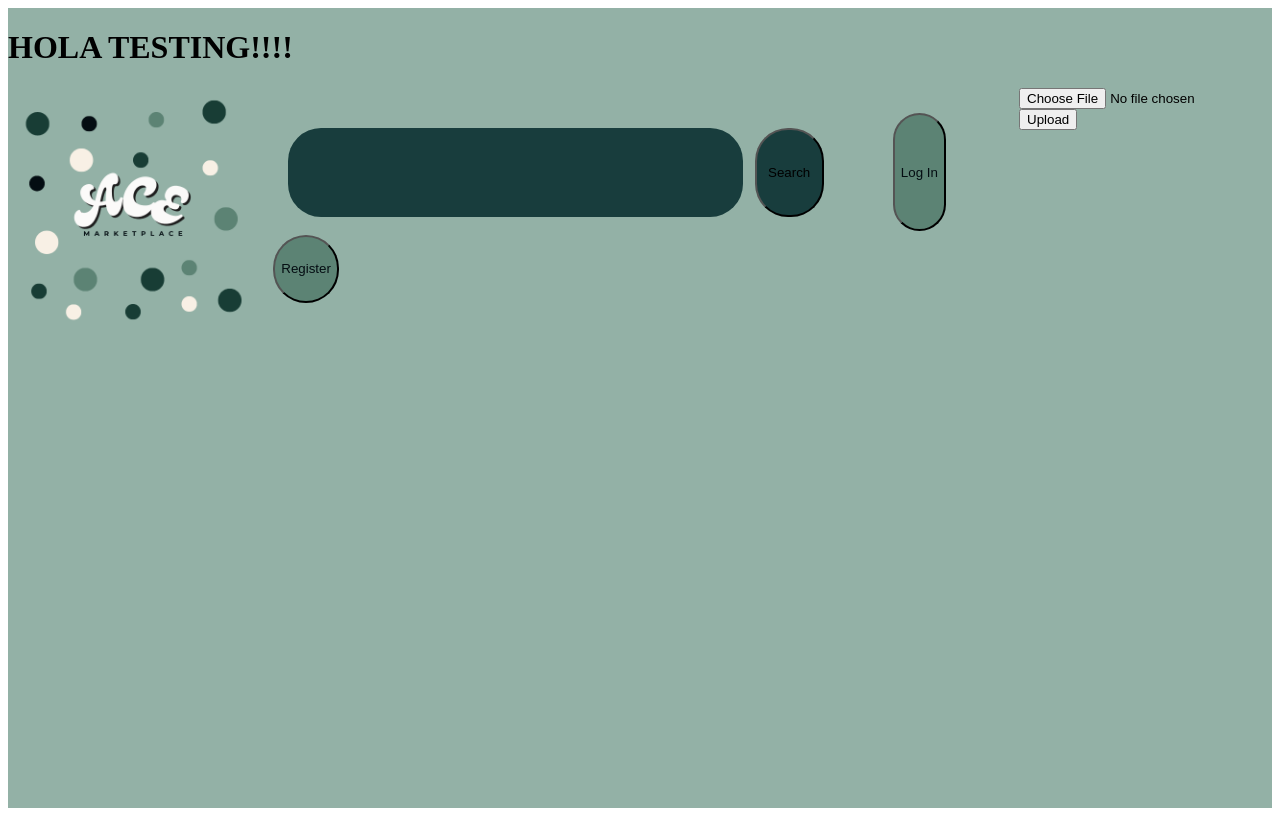
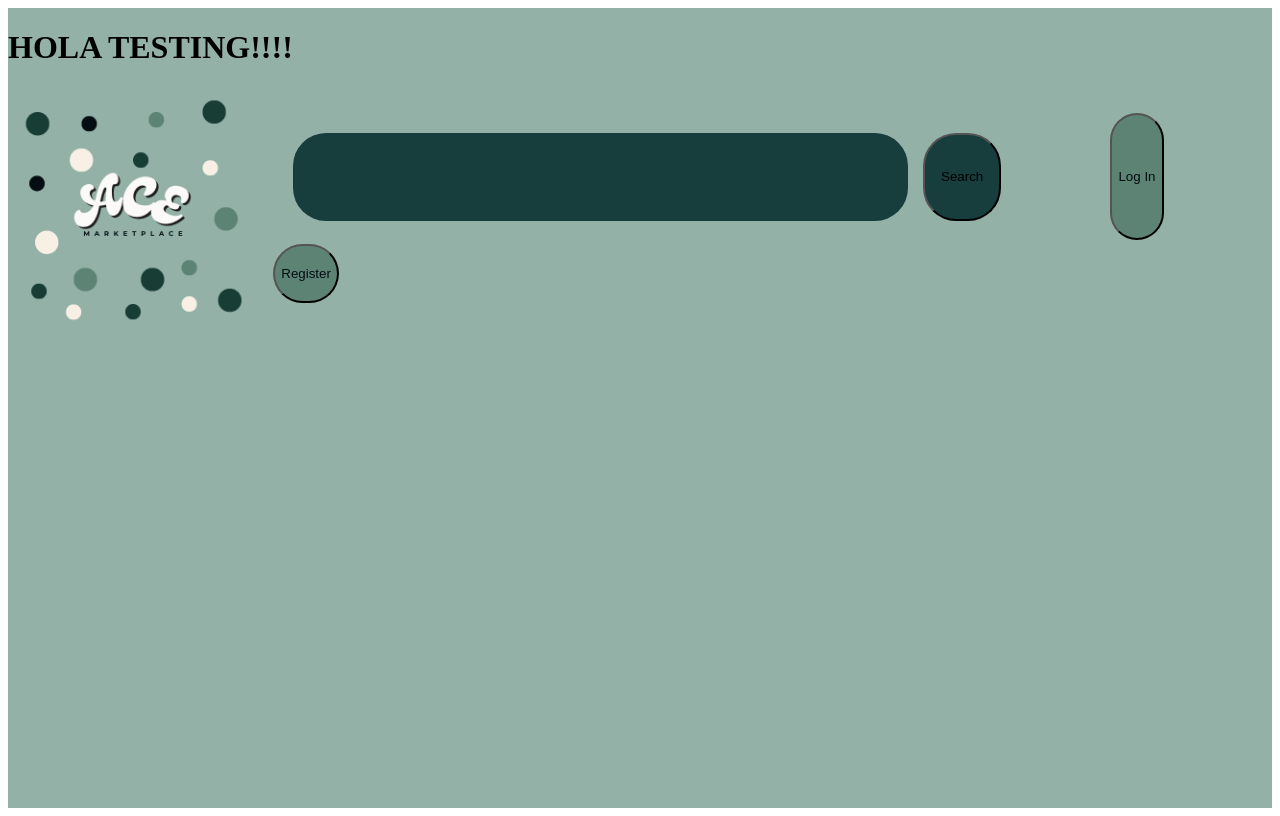
Before and after one commit to easymahaffey/ACEmarketplace, a React (Create React App) app in the folder client/: page / in a window 1280 px wide. Built offline with nearby package versions, Linux system fonts and the light colour scheme; no server answers; the HTML template or start-up script is replaced by a standard one.

Commit message:
morning update_B 09_19_23

```diff
--- a/client/package.json
+++ b/client/package.json
@@ -11,10 +11,7 @@
     "react-scripts": "^5.0.1",
     "redux": "^4.2.1",
     "redux-thunk": "^2.4.2",
-<<<<<<< Updated upstream
-=======
     "sass": "^1.67.0",
->>>>>>> Stashed changes
     "web-vitals": "^2.1.4"
   },
   "scripts": {
--- a/client/src/components/landingPage/Landing.jsx
+++ b/client/src/components/landingPage/Landing.jsx
@@ -28,7 +28,7 @@ const Landing = () => {
           <Register/>
           </div>
           <div>
-            <FileUpload />
+            {/* <FileUpload /> */}
           </div>
 
         </div>
--- a/client/src/components/users/Register.jsx
+++ b/client/src/components/users/Register.jsx
@@ -1,6 +1,6 @@
 import React, { useState } from "react";
-import { useSelector, useDispatch } from 'react-redux';
-import { connect } from 'react-redux'
+// import { useSelector, useDispatch } from 'react-redux';
+// import { connect } from 'react-redux'
 import { openModal } from '../../redux/actions/authActions'
 import API from '../../utils/API'
 import './users.scss'
```
